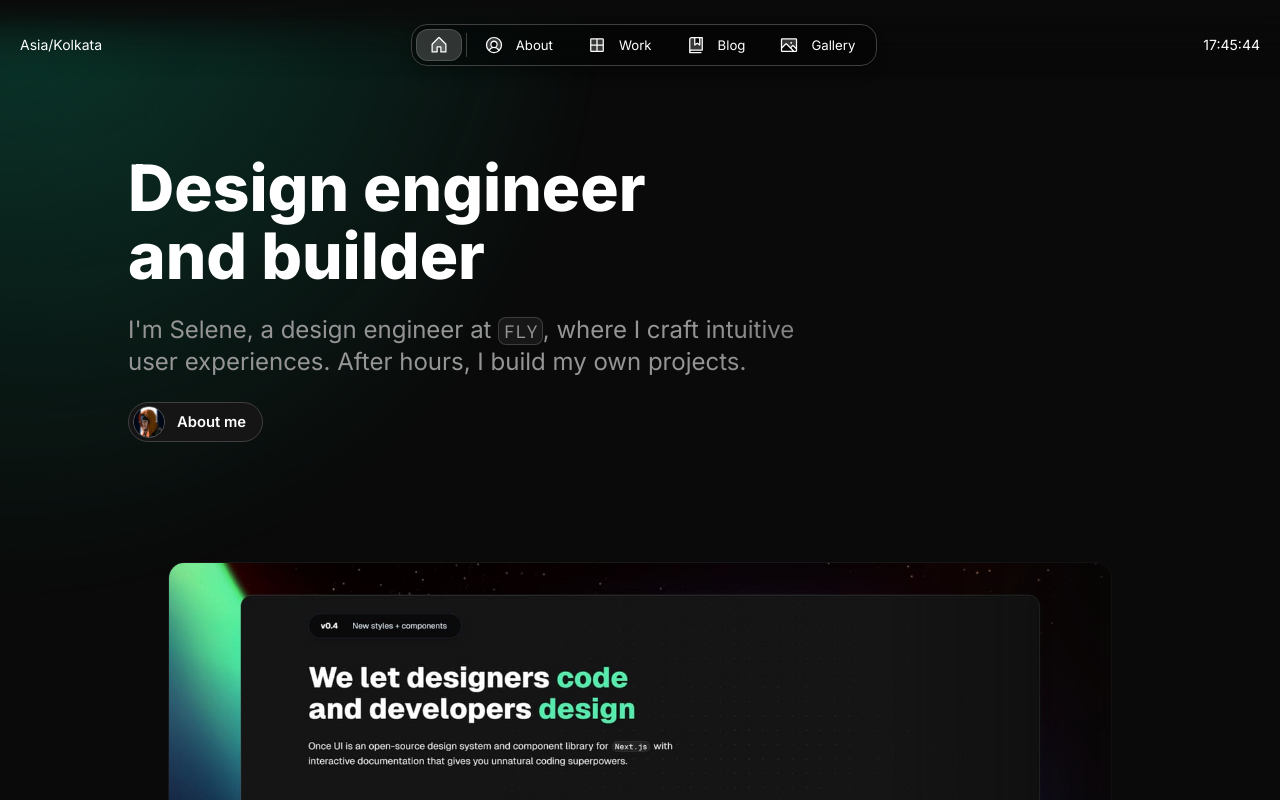
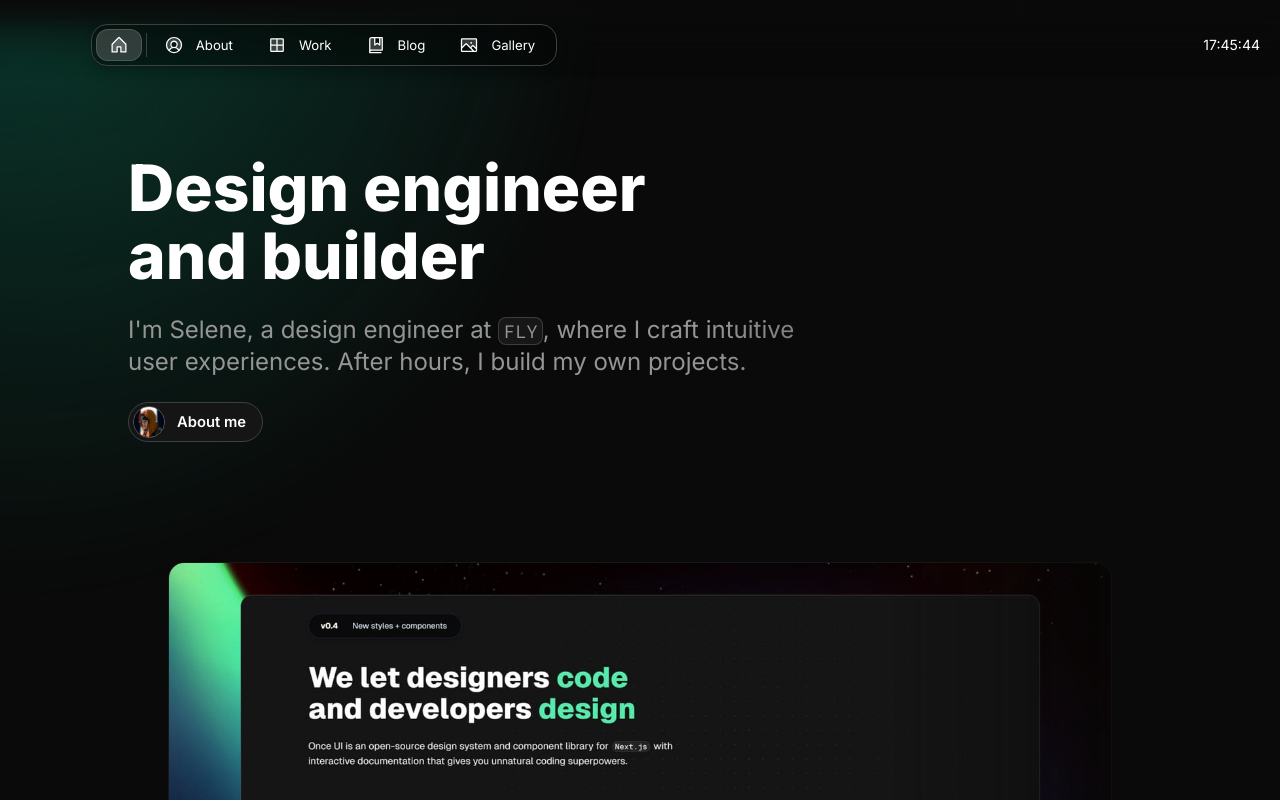
Before and after one commit to dhruvhaldar/portfolio, a Next.js app: page / in a window 1280 px wide. Shown: the top 800 px of the page. Built offline with nearby package versions, Linux system fonts and the light colour scheme.

Commit message:
update content.js and Header.tsx

```diff
--- a/src/components/Header.tsx
+++ b/src/components/Header.tsx
@@ -58,9 +58,6 @@ export const Header = () => {
         padding="8"
         horizontal="center"
       >
-        <Flex paddingLeft="12" fillWidth vertical="center" textVariant="body-default-s">
-          {display.location && <Flex hide="s">{person.location}</Flex>}
-        </Flex>
         <Flex fillWidth horizontal="center">
           <Flex
             background="surface"
```
